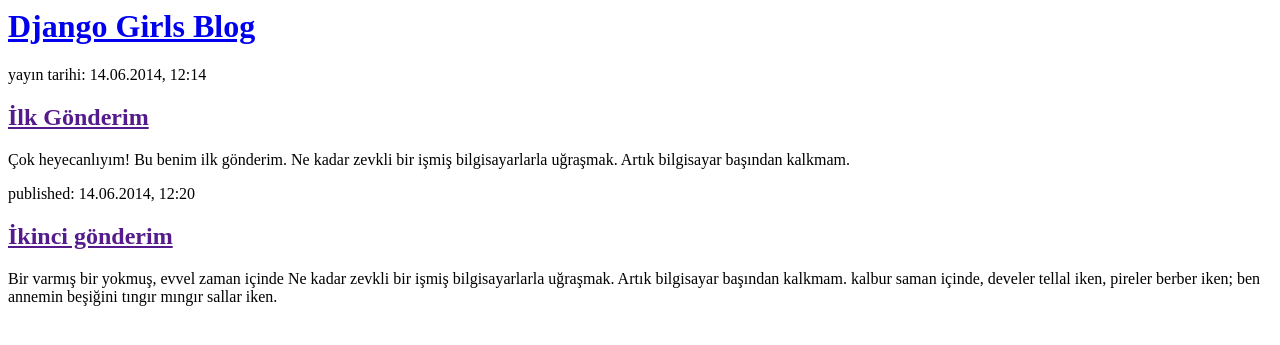
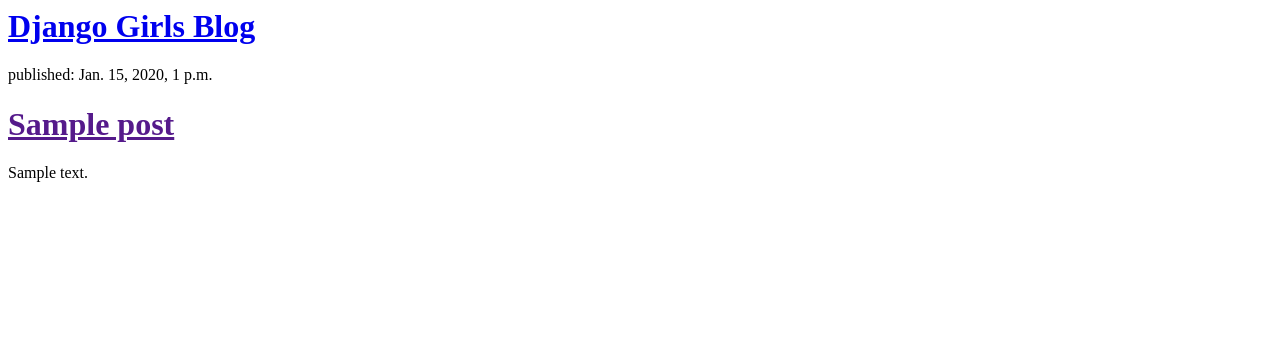
Before and after one commit to effervescent-shot/DjangoBlog, a Django app: template blog/templates/blog/post_list.html in a window 1280 px wide. Shown: the top 345 px of the page. Run offline with Django 3.2, Linux system fonts and the light colour scheme; the template is opened without the code that fills it: values that come from a table or form of the project are taken from there, others are empty; tables that the repository leaves empty hold one stand-in row (values such as "Sample post").

Commit message:
post_list

```diff
--- a/blog/templates/blog/post_list.html
+++ b/blog/templates/blog/post_list.html
@@ -7,15 +7,13 @@
             <h1><a href="/">Django Girls Blog</a></h1>
         </div>
         <div>
-            <p>yayın tarihi: 14.06.2014, 12:14</p>
-            <h2><a href="">İlk Gönderim</a></h2>
-            <p>Çok heyecanlıyım! Bu benim ilk gönderim. Ne kadar zevkli bir işmiş bilgisayarlarla uğraşmak. Artık bilgisayar başından kalkmam. </p>
-        </div>
-
-        <div>
-            <p>published: 14.06.2014, 12:20</p>
-            <h2><a href="">İkinci gönderim</a></h2>
-            <p>Bir varmış bir yokmuş, evvel zaman içinde Ne kadar zevkli bir işmiş bilgisayarlarla uğraşmak. Artık bilgisayar başından kalkmam. kalbur saman içinde, develer tellal iken, pireler berber iken; ben annemin beşiğini tıngır mıngır sallar iken.</p>
+           {% for post in anan %}
+    		<div>
+        		<p>published: {{ post.published_date }}</p>
+        		<h1><a href="">{{ post.title }}</a></h1>
+        		<p>{{ post.text|linebreaksbr }}</p>
+    		</div>
+	   {% endfor %}
         </div>
     </body>
 </html>
--- a/blog/views.py
+++ b/blog/views.py
@@ -1,4 +1,7 @@
 from django.shortcuts import render
+from django.utils import timezone
+from .models import Post
 
 def post_list(request):
-    return render(request, 'blog/post_list.html', {})
+    posts = Post.objects.filter(published_date__lte=timezone.now()).order_by('published_date')
+    return render(request, 'blog/post_list.html', {'anan': posts})
```
